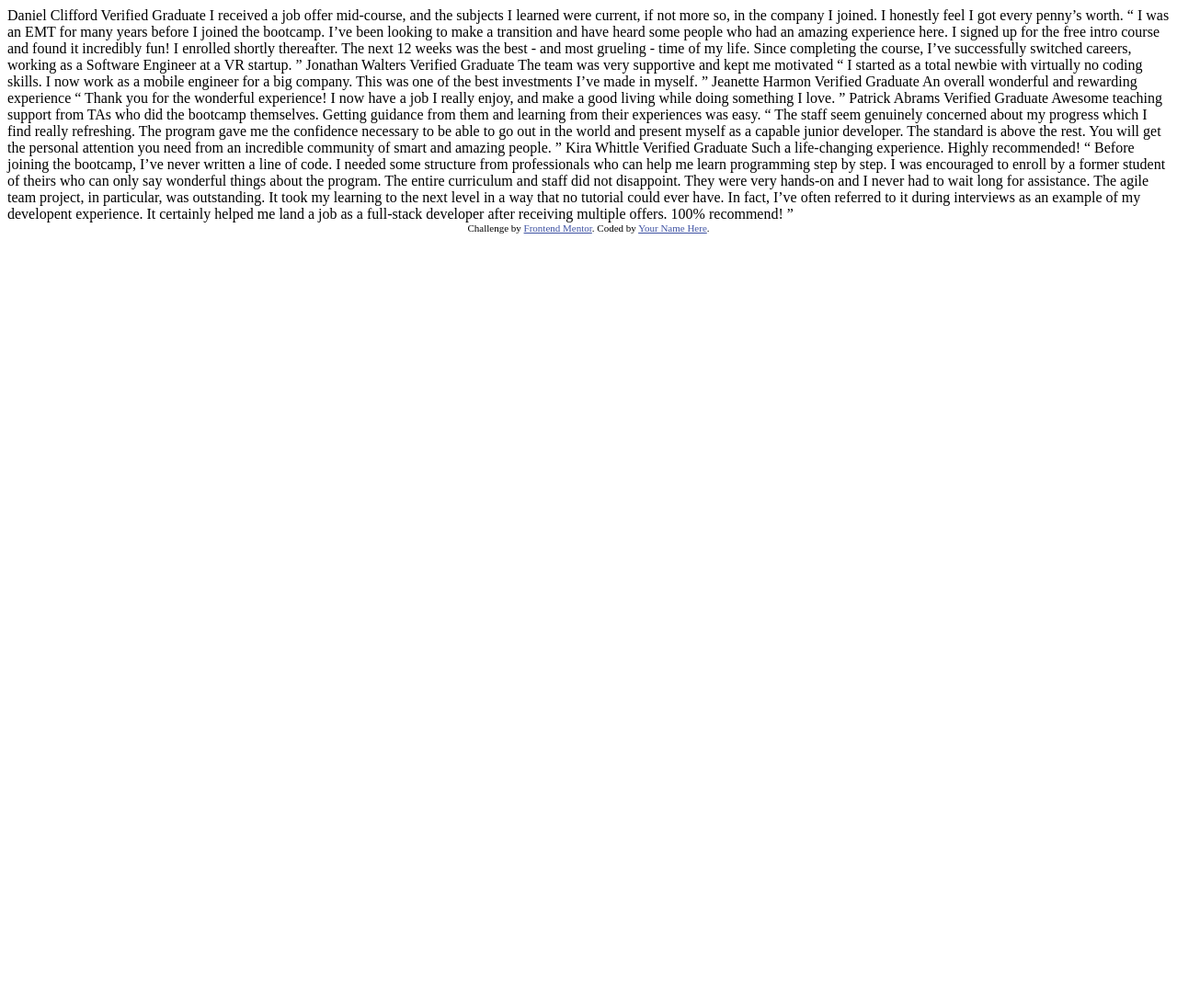
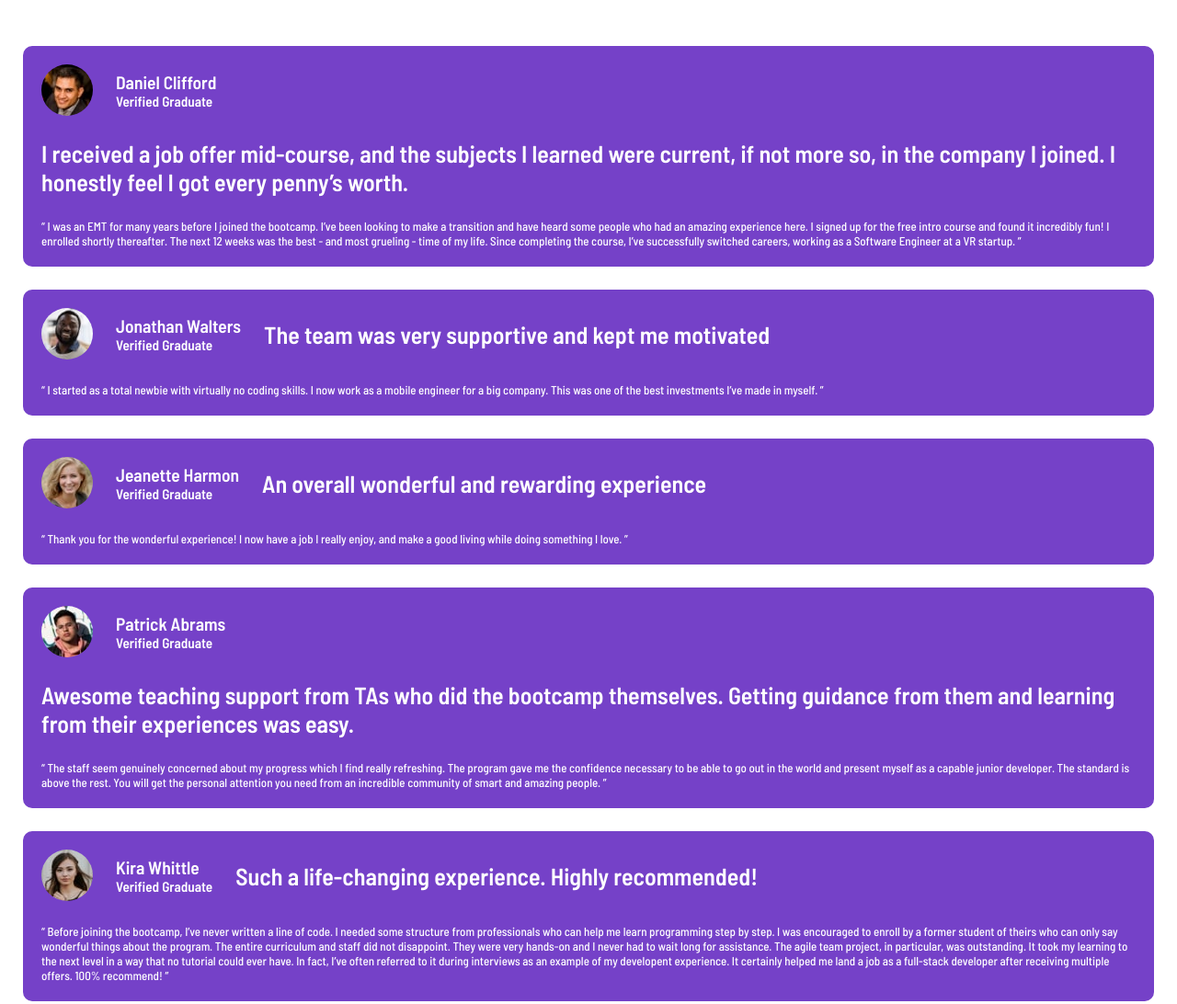
Before and after one commit to alepacc/testimonial-grid-section, a plain HTML site: page index.html in a window 1280 px wide. Shown: the whole page at 92% size. Before the commit the page ends 800 px from the top, so only its background shows below. Drawn offline with Linux system fonts and the light colour scheme.

Commit message:
style updates

```diff
--- a/index.html
+++ b/index.html
@@ -8,58 +8,67 @@
 
     <title>Frontend Mentor | [Challenge Name Here]</title>
 
-  <!-- Feel free to remove these styles or customise in your own stylesheet 👍 -->
-  <style>
-    .attribution { font-size: 11px; text-align: center; }
-    .attribution a { color: hsl(228, 45%, 44%); }
-  </style>
+    <link rel="stylesheet" href="./style/style.css">
   </head>
   <body>
-  Daniel Clifford
-  Verified Graduate
-
-  I received a job offer mid-course, and the subjects I learned were current, if not more so,
-  in the company I joined. I honestly feel I got every penny’s worth.
-
-  “ I was an EMT for many years before I joined the bootcamp. I’ve been looking to make a
+    <main class="container">
+      <div class="card">
+        <img src="./images/image-daniel.jpg" alt="Daniel Clifford" class="card__image">
+        <section class="card__header">
+          <h2 class="card__name">Daniel Clifford</h2>
+          <h3 class="card__detail">Verified Graduate</h3>
+        </section>
+        <h1 class="card_title">I received a job offer mid-course, and the subjects I learned were current, if not more so, in the company I joined. I honestly feel I got every penny’s worth.</h1>
+        <p class="card_text">“ I was an EMT for many years before I joined the bootcamp. I’ve been looking to make a
           transition and have heard some people who had an amazing experience here. I signed up
           for the free intro course and found it incredibly fun! I enrolled shortly thereafter.
           The next 12 weeks was the best - and most grueling - time of my life. Since completing
           the course, I’ve successfully switched careers, working as a Software Engineer at a VR startup. ”
-
-  Jonathan Walters
-  Verified Graduate
-
-  The team was very supportive and kept me motivated
-
-  “ I started as a total newbie with virtually no coding skills. I now work as a mobile engineer
+        </p>
+      </div>
+      <div class="card">
+        <img src="./images/image-jonathan.jpg" alt="Jonathan Walters" class="card__image">
+        <section class="card__header">
+          <h2 class="card__name">Jonathan Walters</h2>
+          <h3 class="card__detail">Verified Graduate</h3>
+        </section>
+        <h1 class="card_title">The team was very supportive and kept me motivated</h1>
+        <p class="card_text">“ I started as a total newbie with virtually no coding skills. I now work as a mobile engineer
           for a big company. This was one of the best investments I’ve made in myself. ”
-
-  Jeanette Harmon
-  Verified Graduate
-
-  An overall wonderful and rewarding experience
-
-  “ Thank you for the wonderful experience! I now have a job I really enjoy, and make a good living
+        </p>
+      </div>
+      <div class="card">
+        <img src="./images/image-jeanette.jpg" alt="Jeanette Harmon" class="card__image">
+        <section class="card__header">
+          <h2 class="card__name">Jeanette Harmon</h2>
+          <h3 class="card__detail">Verified Graduate</h3>
+        </section>
+        <h1 class="card_title">An overall wonderful and rewarding experience</h1>
+        <p class="card_text">“ Thank you for the wonderful experience! I now have a job I really enjoy, and make a good living
           while doing something I love. ”
-
-  Patrick Abrams
-  Verified Graduate
-
-  Awesome teaching support from TAs who did the bootcamp themselves. Getting guidance from them and
-  learning from their experiences was easy.
-
-  “ The staff seem genuinely concerned about my progress which I find really refreshing. The program
+        </p>
+      </div>
+      <div class="card">
+        <img src="./images/image-patrick.jpg" alt="Patrick Abrams" class="card__image">
+        <section class="card__header">
+          <h2 class="card__name">Patrick Abrams</h2>
+          <h3 class="card__detail">Verified Graduate</h3>
+        </section>
+        <h1 class="card_title">Awesome teaching support from TAs who did the bootcamp themselves. Getting guidance from them and learning from their experiences was easy.</h1>
+        <p class="card_text">“ The staff seem genuinely concerned about my progress which I find really refreshing. The program
           gave me the confidence necessary to be able to go out in the world and present myself as a capable
           junior developer. The standard is above the rest. You will get the personal attention you need from
           an incredible community of smart and amazing people. ”
-
-  Kira Whittle
-  Verified Graduate
-
-  Such a life-changing experience. Highly recommended!
-
-  “ Before joining the bootcamp, I’ve never written a line of code. I needed some structure from
+        </p>
+      </div>
+      <div class="card">
+        <img src="./images/image-kira.jpg" alt="Kira Whittle" class="card__image">
+        <section class="card__header">
+          <h2 class="card__name">Kira Whittle</h2>
+          <h3 class="card__detail">Verified Graduate</h3>
+        </section>
+        <h1 class="card_title">Such a life-changing experience. Highly recommended!</h1>
+        <p class="card_text">“ Before joining the bootcamp, I’ve never written a line of code. I needed some structure from
           professionals who can help me learn programming step by step. I was encouraged to enroll by a former
           student of theirs who can only say wonderful things about the program. The entire curriculum and staff
           did not disappoint. They were very hands-on and I never had to wait long for assistance. The agile team
@@ -67,10 +76,12 @@
           could ever have. In fact, I’ve often referred to it during interviews as an example of my developent
           experience. It certainly helped me land a job as a full-stack developer after receiving multiple offers.
           100% recommend! ”
+        </p>
+      </div>
+    </main>
 
-  <div class="attribution">
-    Challenge by <a href="https://www.frontendmentor.io?ref=challenge" target="_blank">Frontend Mentor</a>.
-    Coded by <a href="#">Your Name Here</a>.
-  </div>
+
+
+
   </body>
 </html>
--- /dev/null
+++ b/style/style.scss
@@ -0,0 +1,62 @@
+@import url('https://fonts.googleapis.com/css2?family=Barlow+Semi+Condensed:wght@500;600&display=swap');
+
+/* Reset margini e padding di default */
+* {
+  margin: 0;
+  padding: 0;
+  box-sizing: border-box;
+}
+
+//  Breakpoints
+$mobile: 375px;
+$desktop: 1440px;
+
+// Primary color palette
+$purple-50: hsl(260, 100%, 95%);
+$purple-300: hsl(264, 82%, 80%);
+$purple-500: hsl(263, 55%, 52%);
+
+// Neutral color palette
+$white: hsl(0, 0%, 100%);
+$grey-100: hsl(214, 17%, 92%);
+$grey-200: hsl(0, 0%, 81%);
+$grey-400: hsl(224, 10%, 45%);
+$grey-500: hsl(217, 19%, 35%);
+$dark-blue: hsl(219, 29%, 14%);
+$black: hsl(0, 0%, 7%);
+
+body{
+    font-size: 13px;
+    font-family: "Barlow Semi Condensed", sans-serif;
+}
+
+.container {
+    width: 100%;
+    max-width: $desktop;
+    margin: 0 auto;
+    padding: 50px 25px;
+    display: flex;
+    flex-direction: column;
+    align-items: center;
+    justify-content: center;
+    gap: 25px;
+}
+
+
+
+.card{
+    background-color: $purple-500;
+    border-radius: 10px;
+    padding: 20px;
+    color: $white;
+    display: flex;
+    flex-direction: row;
+    flex-wrap: wrap;
+    align-items: center;
+    justify-content: flex-start;
+    gap: 25px;
+
+    &__image {
+        border-radius:50px;
+    }
+}
```
Also changed, not shown: style/style.css (added), 1 other file. Lines whose indentation alone changed are shown as unchanged.
